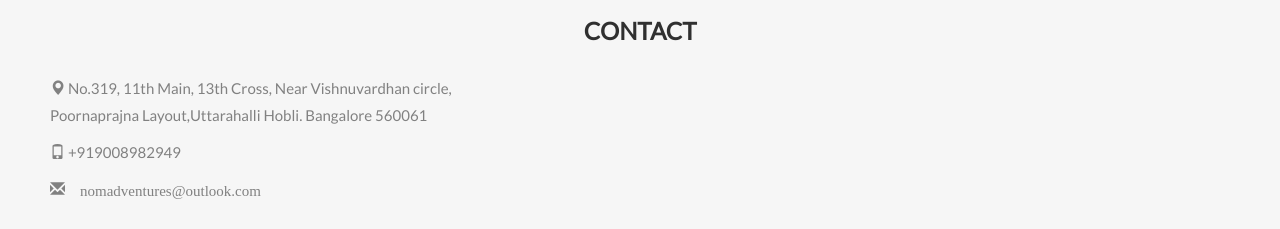
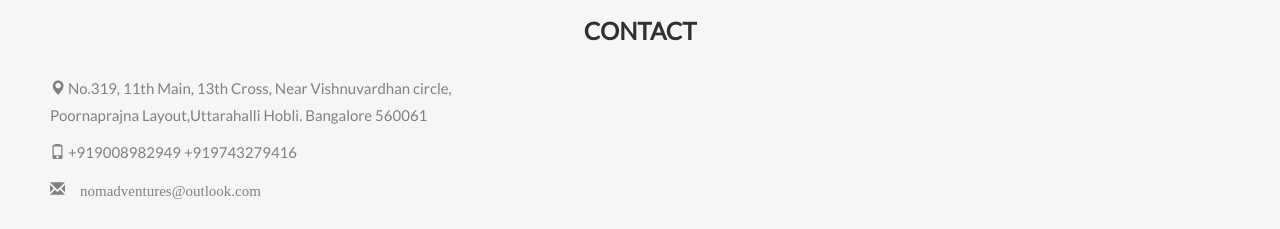
Before and after one commit to santoshbu89/nomadventures, a plain HTML site: page nomadventures.html in a window 1280 px wide. Shown: the part 3080-3309 px from the top of the page. Drawn offline with nearby package versions, Linux system fonts and the light colour scheme; some packages are replaced by stand-ins of ours.

Commit message:
Changed for Testing

```diff
--- a/nomadventures.html
+++ b/nomadventures.html
@@ -403,7 +403,7 @@
         <div class="row">
             <div class="col-sm-5">
                 <p><span class="glyphicon glyphicon-map-marker"></span> No.319, 11th Main, 13th Cross, Near Vishnuvardhan circle,            Poornaprajna Layout,Uttarahalli Hobli. Bangalore 560061</p>
-                <p><span class="glyphicon glyphicon-phone"></span> +919008982949</p>
+                <p><span class="glyphicon glyphicon-phone"></span> +919008982949 +919743279416</p>
                 <p><span class="glyphicon glyphicon-envelope"> nomadventures@outlook.com</span></p>
             </div>
             <div class="col-sm-7 slideanim">
```
